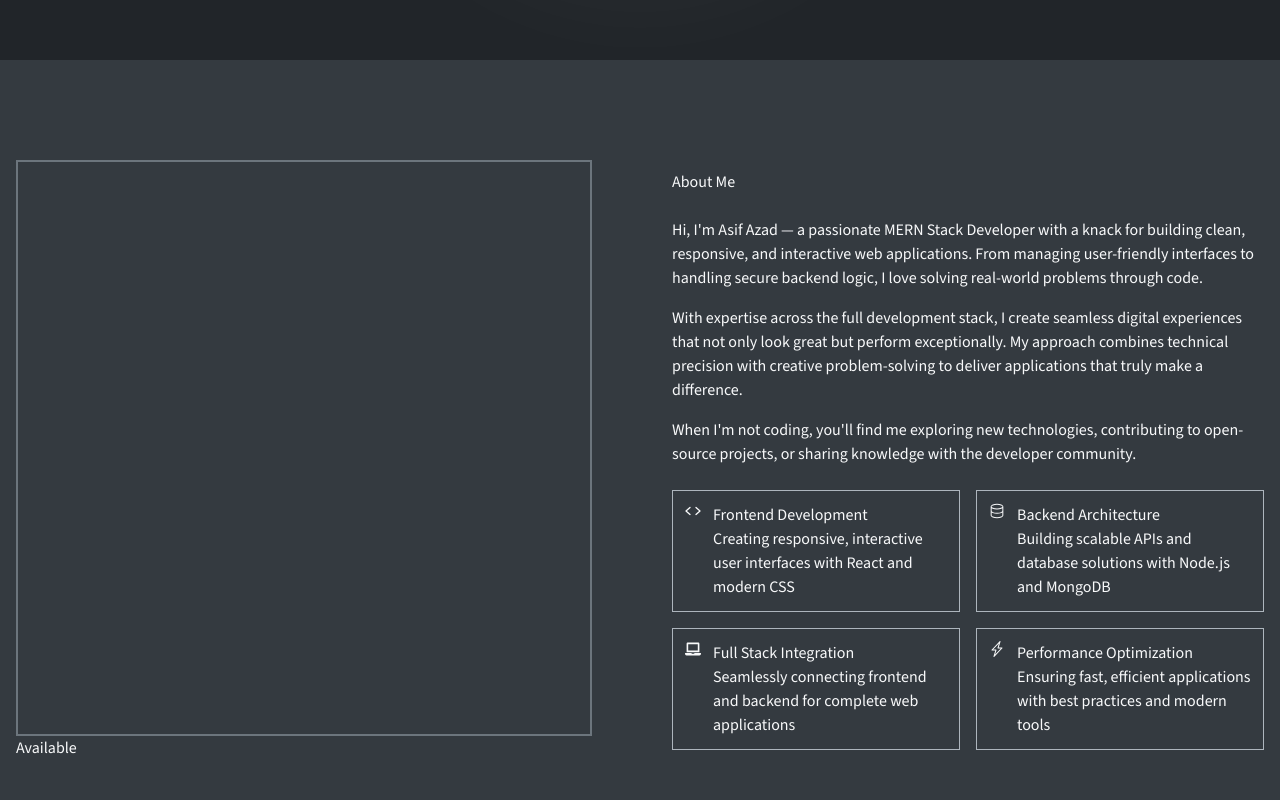
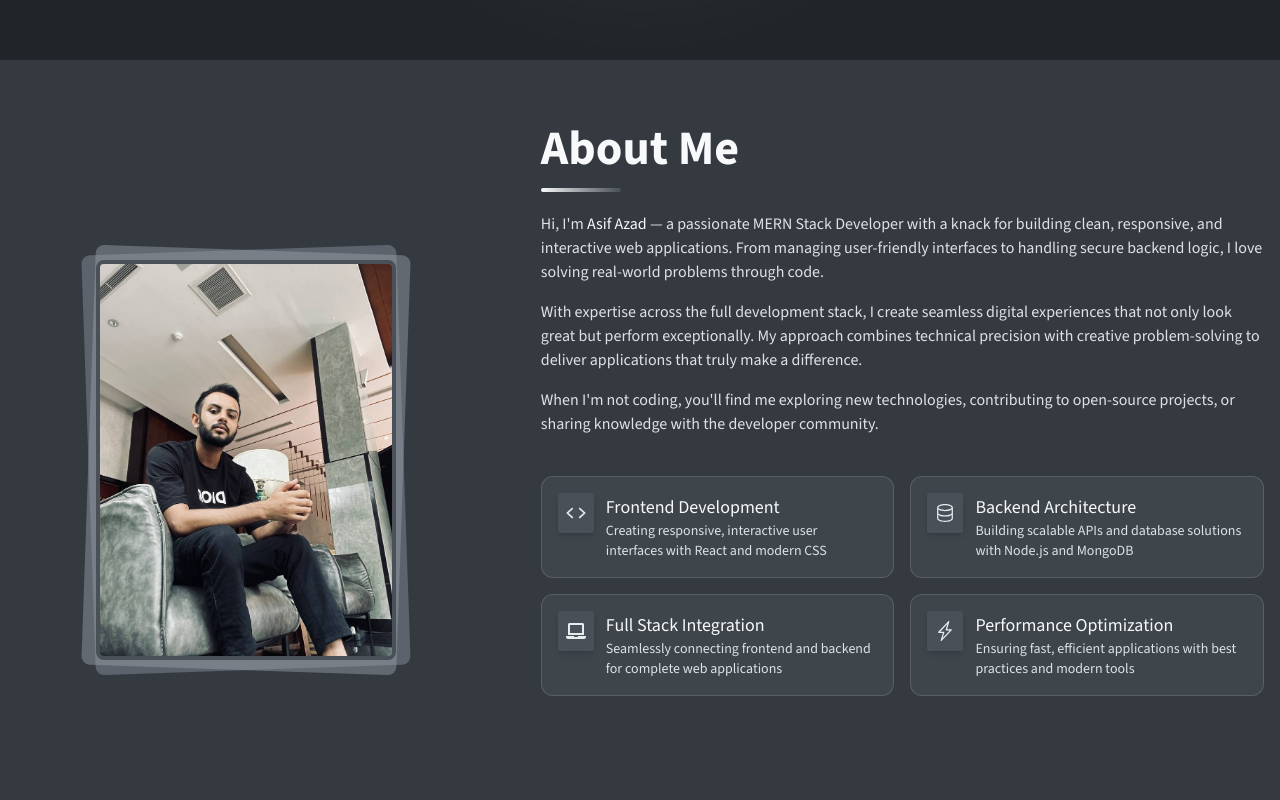
Before and after one commit to Aasif-Shahriar/my-portfolio, a React (Vite) app: page / in a window 1280 px wide. Shown: the part 740-1540 px from the top of the page. Built offline with nearby package versions, Linux system fonts and the light colour scheme; a web font is replaced by a local one.

Commit message:
Styled added: about section

```diff
--- /dev/null
+++ b/src/components/navbar/GradientBar.jsx
@@ -0,0 +1,9 @@
+import React from "react";
+
+const GradientBar = () => {
+  return (
+    <div className="w-20 rounded-full h-1 bg-gradient-to-r from-frame-1 to-frame-7 dark:from-frame-9 dark:to-frame-3"></div>
+  );
+};
+
+export default GradientBar;
--- a/src/components/navbar/ResumeButton.jsx
+++ b/src/components/navbar/ResumeButton.jsx
@@ -6,7 +6,7 @@ const ResumeButton = () => {
     <a
       href="/Asif_Azad_Resume.pdf"
       download="Asif_Azad_Resume.pdf"
-      className="flex items-center gap-2 bg-frame-7 dark:bg-frame-3 px-3 py-1.5 rounded-lg"
+      className="flex items-center gap-2 bg-frame-7 dark:bg-frame-3 px-3 py-1.5 rounded-lg transform hover:-translate-y-0.5 transition duration-300 "
     >
       <MdOutlineFileDownload size={20} /> Resume
     </a>
--- a/src/pages/home-page/about-section/About.jsx
+++ b/src/pages/home-page/about-section/About.jsx
@@ -1,25 +1,48 @@
 import React from "react";
 import AboutCard from "./AboutCard";
+import image from "../../../assets/images/asif.JPG";
+import GradientBar from "../../../components/navbar/GradientBar";
 
 const About = () => {
   return (
-    <section id="about" className="bg-frame-2 text-frame-9">
-      <div className="section-styles flex items-center gap-20">
+    <section
+      id="about"
+      className="bg-frame-8 text-frame-2 dark:bg-frame-2 dark:text-frame-9"
+    >
+      <div className="section-styles grid grid-cols-1 lg:grid-cols-5 gap-16">
         {/* image */}
-        <div>
-          <div className="border-2 border-frame-4 w-xl h-[576px]"></div>
-          <span>Available</span>
+        <div className="col-span-2 flex items-center justify-center">
+          {" "}
+          <div className="relative w-[300px] h-[400px]">
+            {/* Background layers */}
+            <div className="absolute top-0 left-0 rotate-2  scale-105 w-full h-full bg-gray-600 dark:bg-gray-300 rounded-lg opacity-30 transform "></div>
+            <div className="absolute top-0 left-0 -rotate-2   scale-105 w-full h-full bg-gray-700 dark:bg-gray-400 rounded-lg opacity-40 transform "></div>
+
+            {/* Main image */}
+            <img
+              src={image}
+              alt="profile"
+              className="relative w-full h-full rounded-lg object-cover border-4 border-frame-7 dark:border-frame-3"
+            />
+          </div>
         </div>
+
         {/* content */}
-        <div className="space-y-6">
-          <h1>About Me</h1>
+        <div className="col-span-3">
+          <h1 className="text-2xl md:text-5xl font-bold mb-4">About Me</h1>
           {/* bar */}
-          <div className="space-y-4">
+          <GradientBar />
+
+          <div className="space-y-4 mt-5 text-frame-3 dark:text-frame-7">
             <p>
-              Hi, I'm Asif Azad — a passionate MERN Stack Developer with a knack
-              for building clean, responsive, and interactive web applications.
-              From managing user-friendly interfaces to handling secure backend
-              logic, I love solving real-world problems through code.
+              Hi, I'm{" "}
+              <span className="text-frame-1 dark:text-frame-9 font-medium">
+                Asif Azad
+              </span>{" "}
+              — a passionate MERN Stack Developer with a knack for building
+              clean, responsive, and interactive web applications. From managing
+              user-friendly interfaces to handling secure backend logic, I love
+              solving real-world problems through code.
             </p>
             <p>
               With expertise across the full development stack, I create
@@ -34,7 +57,7 @@ const About = () => {
               the developer community.
             </p>
           </div>
-          <div className="grid grid-cols-2 gap-4">
+          <div className="grid grid-cols-1 md:grid-cols-2 gap-4 mt-10">
             <AboutCard />
           </div>
         </div>
--- a/src/pages/home-page/about-section/AboutCard.jsx
+++ b/src/pages/home-page/about-section/AboutCard.jsx
@@ -30,11 +30,17 @@ const AboutCard = () => {
   return (
     <>
       {cardInfo.map((item, index) => (
-        <div key={index} className="border border-frame-5 p-3 flex gap-3 ">
-          <div>{item.icon}</div>
+        <div
+          key={index}
+          className="border border-frame-1/15 dark:border-frame-9/15 p-4 flex gap-3 bg-frame-7/50 dark:bg-frame-3/50 rounded-xl"
+        >
+          <div className="w-10 h-10 bg-frame-7 dark:bg-frame-3 text-frame-2 dark:text-frame-8 shadow-md p-2 rounded-xs flex items-center justify-center">
+            <span className="text-xl">{item.icon}</span>
+          </div>
+
           <div>
-            <h3>{item.skill}</h3>
-            <p>{item.info}</p>
+            <h3 className="text-lg font-medium text-frame-1 dark:text-frame-9">{item.skill}</h3>
+            <p className="text-sm text-frame-3 dark:text-frame-7">{item.info}</p>
           </div>
         </div>
       ))}
```
Also changed, not shown: src/assets/images/asif.JPG (added).
